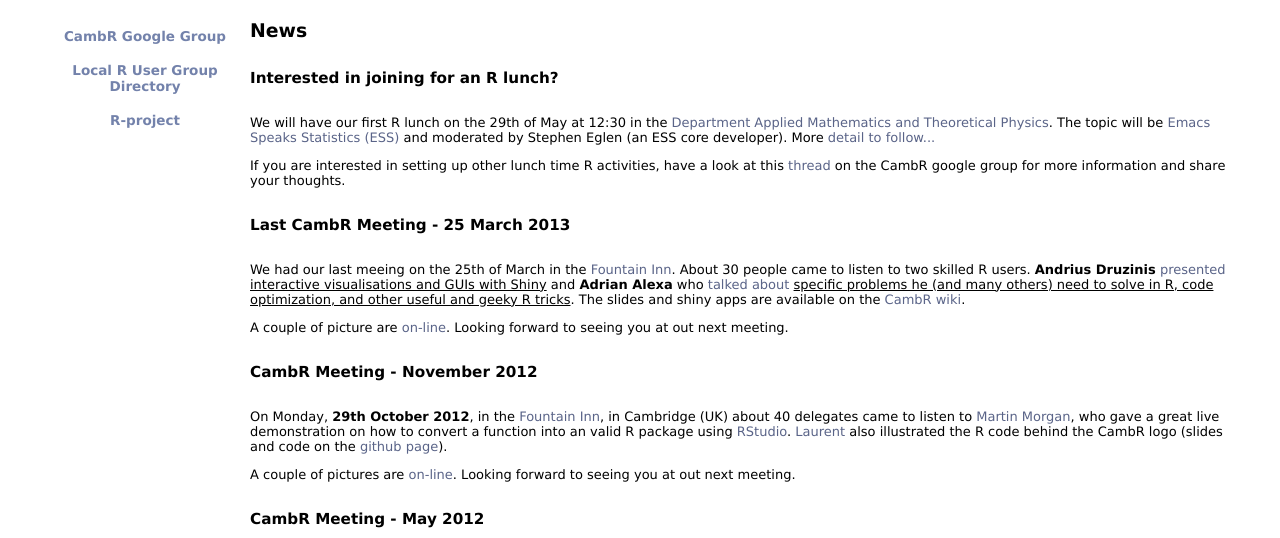
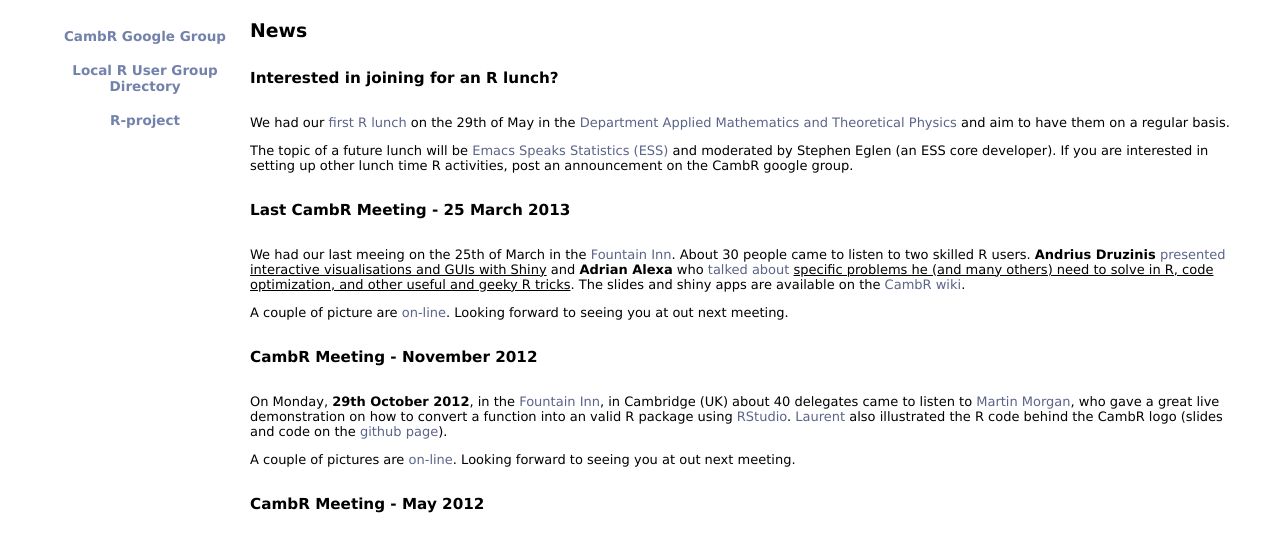
Before and after one commit to Cambridge-R-User-Group/CambRweb, a plain HTML site: page index.html in a window 1280 px wide. Shown: the part 244-782 px from the top of the page. Drawn offline with Linux system fonts and the light colour scheme.

Commit message:
update index about lunches

```diff
--- a/index.html
+++ b/index.html
@@ -35,9 +35,8 @@
     <div id="content">
       <h1>News</h1>
       <h3>Interested in joining for an R lunch?</h3>
-      <p>We will have our first R lunch on the 29th of May at 12:30 in the <a href="http://www.cms.cam.ac.uk//visiting/">Department Applied Mathematics and Theoretical Physics</a>. The topic will be <a href="http://ess.r-project.org/">Emacs Speaks Statistics (ESS)</a> and moderated by Stephen Eglen (an ESS core developer). More <a href="https://groups.google.com/forum/?fromgroups=#!topic/cambridge-r-user-group/dGUGhLKf0Mw">detail to follow...</a></p>
-
-      <p>If you are interested in setting up other lunch time R activities, have a look at this <a href="https://groups.google.com/d/msg/cambridge-r-user-group/0NhC-e-bWjg/EIrnio5hOY0J">thread</a> on the CambR google group for more information and share your thoughts.</p>
+      <p>We had our <a href="https://groups.google.com/forum/?fromgroups#!topic/cambridge-r-user-group/hZ1L6gIlT-M">first R lunch</a> on the 29th of May in the <a href="http://www.cms.cam.ac.uk//visiting/">Department Applied Mathematics and Theoretical Physics</a> and aim to have them on a regular basis.</p>
+      <p>The topic of a future lunch will be <a href="http://ess.r-project.org/">Emacs Speaks Statistics (ESS)</a> and moderated by Stephen Eglen (an ESS core developer). If you are interested in setting up other lunch time R activities, post an announcement on the CambR google group.</p>
       <h3>Last CambR Meeting - 25 March 2013</h3>
       <p>We had our last meeing on the 25th of March in the <a href="http://www.fountaincambridge.co.uk">Fountain Inn</a>. About 30 people came to listen to two skilled R users. <b>Andrius Druzinis</b> <a href="https://github.com/Cambridge-R-User-Group/CambRweb/wiki/Interactive-visualisations-and-GUIs-with-Shiny">presented</a> <u>interactive visualisations and GUIs with Shiny</u> and <b>Adrian Alexa</b> who <a href="https://github.com/Cambridge-R-User-Group/CambRweb/blob/master/files/20130325_Adian_Alexa_programming_with_R.pdf?raw=true">talked about</a> <u>specific problems he (and many others) need to solve in R, code optimization, and other useful and geeky R tricks</u>. The slides and shiny apps are available on the <a href="https://github.com/Cambridge-R-User-Group/CambRweb/wiki">CambR wiki</a>.</p>
       <p>A couple of picture are <a href="http://www.cambr.org.uk/files/CambR-20130325/">on-line</a>.
```
